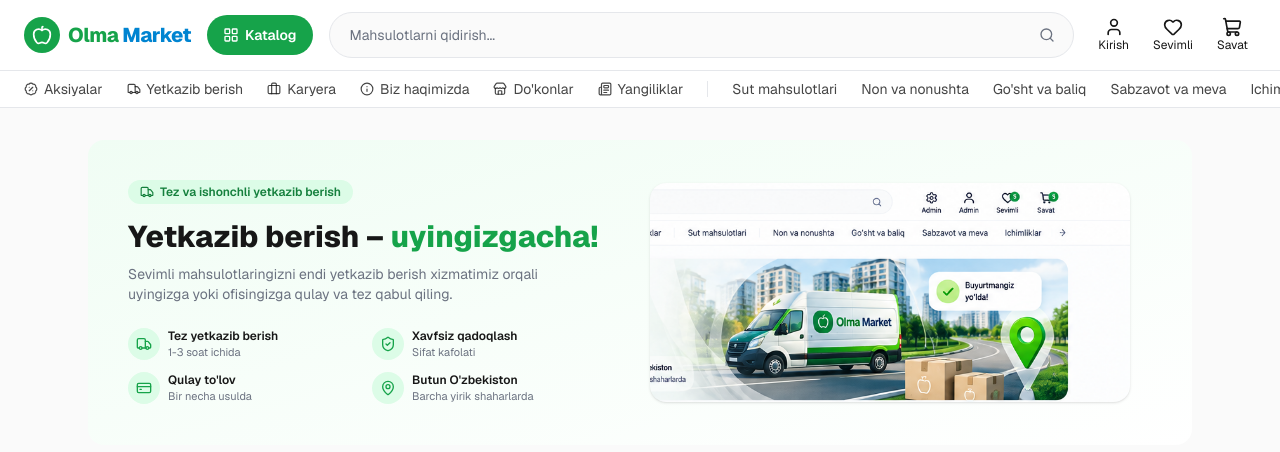
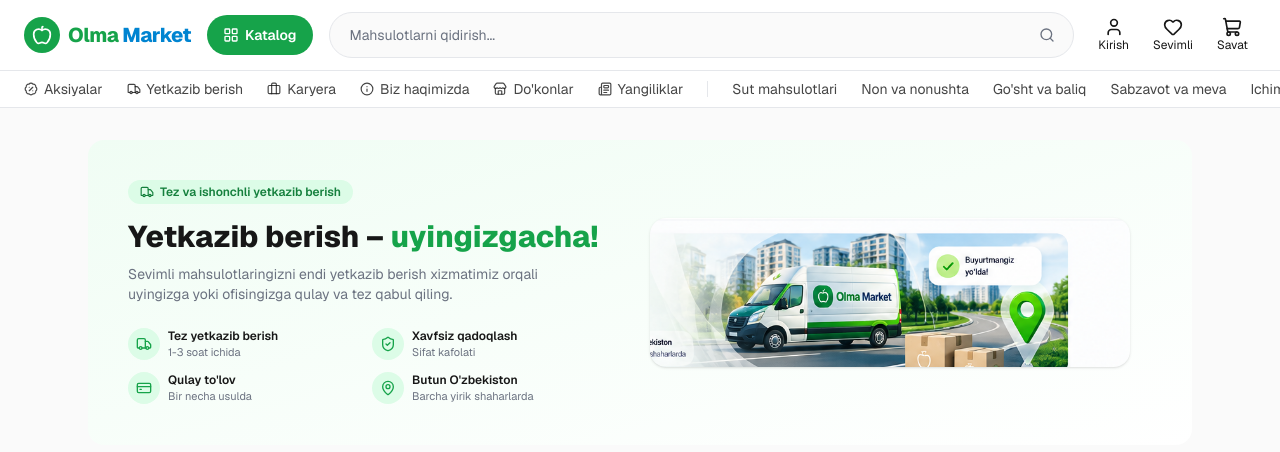
Before and after one commit to samirxonmustafoyev048-cyber/bozor-frontend, a Next.js app: page /yetkazib-berish in a window 1280 px wide. Shown: the top 452 px of the page. Built offline with nearby package versions, Linux system fonts and the light colour scheme; no server answers.

Commit message:
Banner kesimini toza banner maydoni bilan cheklash (header va kartalarsiz)

```diff
--- a/src/components/checkout/DeliveryHero.tsx
+++ b/src/components/checkout/DeliveryHero.tsx
@@ -8,13 +8,14 @@
 ];
 
 // Cropped from the full reference mockup (public/yetkazib-berish-hero.png,
-// 1536x1024) — keeping just the van/city/pin slice of the banner.
+// 1536x1024) — just the banner's photo scene (van, city, boxes, pin),
+// excluding the page header above it and the cards below it.
 const SOURCE_W = 1536;
 const SOURCE_H = 1024;
 const CROP_X = 780;
-const CROP_Y = 0;
+const CROP_Y = 95;
 const CROP_W = 756;
-const CROP_H = 345;
+const CROP_H = 235;
 const DISPLAY_W = 480;
 const SCALE = DISPLAY_W / CROP_W;
 const DISPLAY_H = Math.round(CROP_H * SCALE);
```
